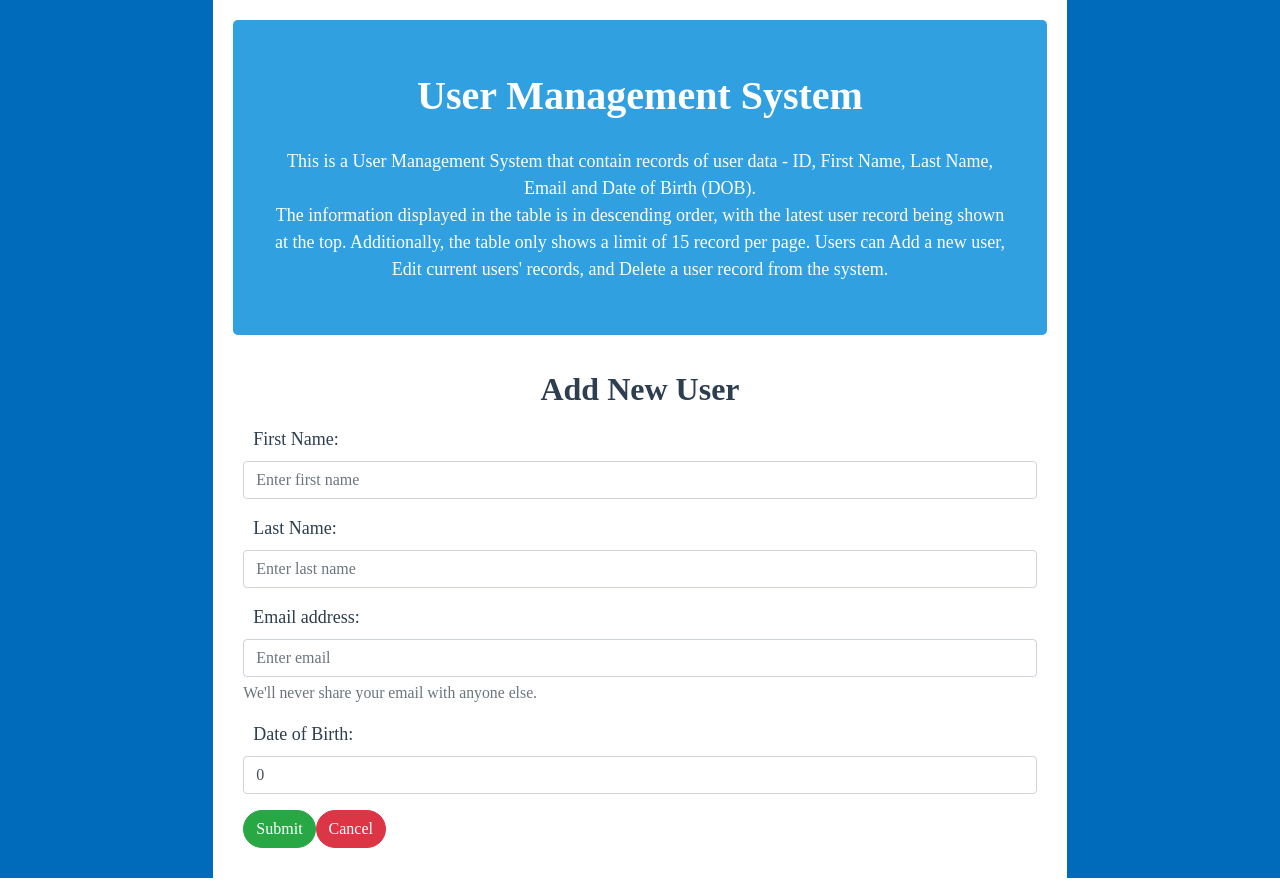
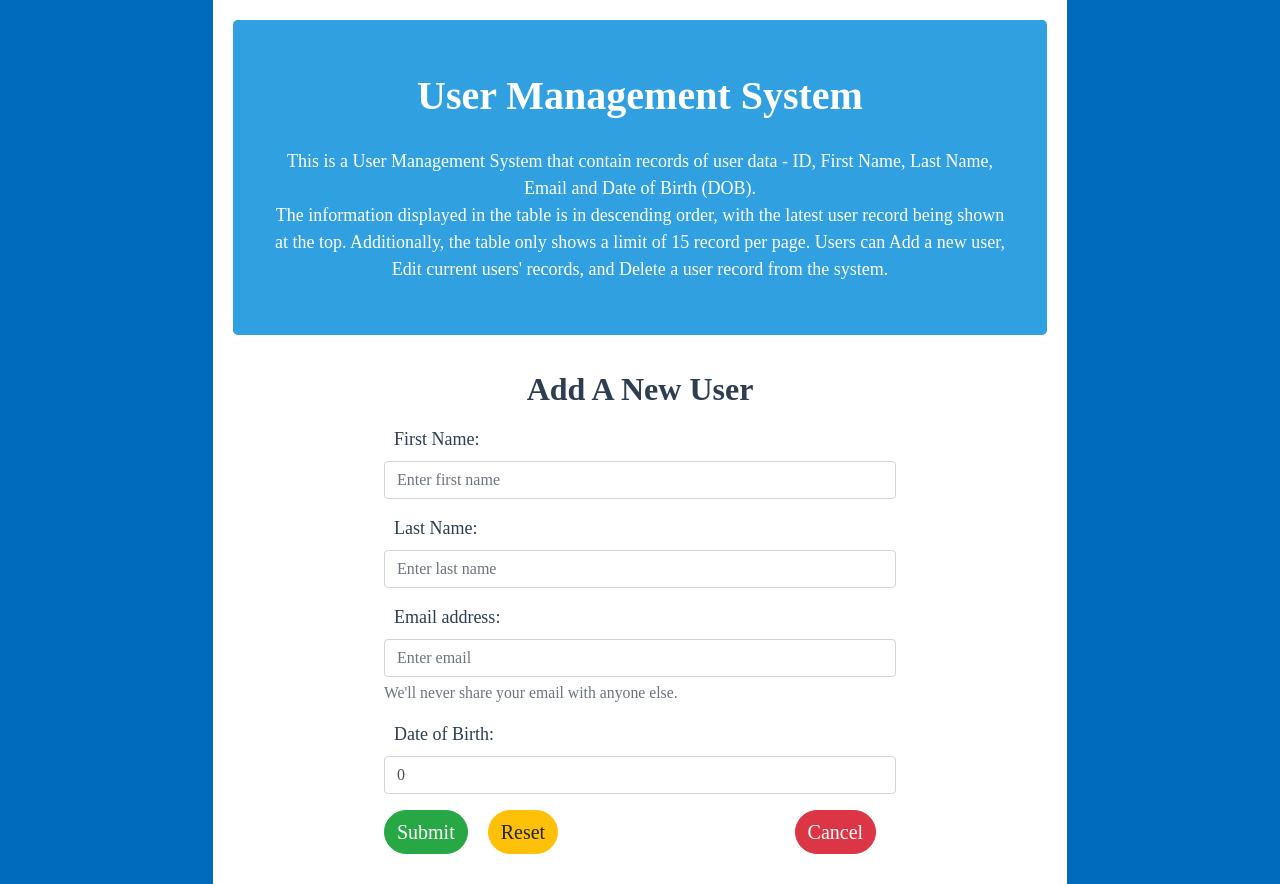
Before and after one commit to diyanahsoh/user-management-system, a Vue app: page / in a window 1280 px wide. Both pictures are taken after a click on the button "Add New User". Built offline with nearby package versions, Linux system fonts and the light colour scheme; data requests are answered from the project's data file; a web font is replaced by a local one.

Commit message:
Added comments

```diff
--- a/db.json
+++ b/db.json
@@ -118,6 +118,13 @@
       "email": "ben.dill@gmail.com",
       "dob": "5124758932",
       "id": 17
+    },
+    {
+      "firstName": "Hank",
+      "lastName": "White",
+      "email": "h.white@gmail.com",
+      "dob": "6245123784",
+      "id": 18
     }
   ]
 }
--- a/src/components/Form.vue
+++ b/src/components/Form.vue
@@ -1,14 +1,17 @@
 <template>
+  <transition appear name="slide-fade" mode="out-in">
     <div id="userForm">
-    <b-alert :show="dismissCountDown" dismissible variant="warning" @dismissed="dismissCountDown=0"
-      @dismiss-count-down="countDownChanged">
-      <p>You have updated a User's information.</p>
-    </b-alert>
-    <h2 v-if="state">Edit Current User</h2>
-    <h2 v-else>Add New User</h2>
-    <b-form @submit="onSubmit">
+      <!-- Header -->
+      <h2 v-if="state">Edit A Current User</h2>
+      <h2 v-else>Add A New User</h2>
+      <!-- Input Form -->
+      <b-row style="height: auto">
+        <b-col></b-col>
+        <b-col cols="8">
+          <b-form @submit="onSubmit" @reset="onReset">
             <b-form-group id="firstName" label="First Name:" label-for="input-2">
-        <b-form-input id="input-2" v-model="form.firstName" placeholder="Enter first name" required></b-form-input>
+              <b-form-input id="input-2" v-model="form.firstName" placeholder="Enter first name" required>
+              </b-form-input>
             </b-form-group>
 
             <b-form-group id="lastName" label="Last Name:" label-for="input-3">
@@ -17,17 +20,23 @@
 
             <b-form-group id="email" label="Email address:" label-for="input-1"
               description="We'll never share your email with anyone else.">
-        <b-form-input id="input-1" v-model="form.email" type="email" placeholder="Enter email" required></b-form-input>
+              <b-form-input id="input-1" v-model="form.email" type="email" placeholder="Enter email" required>
+              </b-form-input>
             </b-form-group>
 
             <b-form-group id="dob" label="Date of Birth:" label-for="input-4">
               <b-form-input id="input-4" v-model="form.dob" placeholder="Enter Date of Birth" required></b-form-input>
             </b-form-group>
-
+            <!-- Form Buttons -->
             <b-button type="submit" pill variant="success">Submit</b-button>
+            <b-button type="reset" pill variant="warning">Reset</b-button>
             <b-button type="cancel" pill variant="danger" @click="onCancel()">Cancel</b-button>
           </b-form>
+        </b-col>
+        <b-col></b-col>
+      </b-row>
     </div>
+  </transition>
 </template>
 
 <script>
@@ -44,13 +53,11 @@ export default {
         lastName: '',
         email: '',
         dob: 0
-      },
-      dismissSecs: 10,
-      dismissCountDown: 0,
-      showDismissibleAlert: false
+      }
     }
   },
   created () {
+    // Checks if Edit button was clicked, set form input fields to clicked user's information
     if (this.state) {
       this.form.firstName = this.record.firstName
       this.form.lastName = this.record.lastName
@@ -68,6 +75,7 @@ export default {
         email: this.form.email,
         dob: this.form.dob
       }
+      // Checks state that indicates True for editing current user information, False for adding a new user
       if (this.state) {
         this.axios.patch(url + this.record.id, item).then((response) => {
           if (response.status === 200) {
@@ -95,22 +103,11 @@ export default {
     },
     onReset (event) {
       event.preventDefault()
-      // cancel our form values
+      // Resets/clear form values
+      this.form.firstName = ''
+      this.form.lastName = ''
       this.form.email = ''
-      this.form.name = ''
-      this.form.food = null
-      this.form.checked = []
-      // Trick to cancel/clear native browser form validation state
-      this.show = false
-      this.$nextTick(() => {
-        this.show = true
-      })
-    },
-    countDownChanged (dismissCountDown) {
-      this.dismissCountDown = dismissCountDown
-    },
-    showAlert () {
-      this.dismissCountDown = this.dismissSecs
+      this.form.dob = 0
     }
   }
 }
@@ -124,11 +121,11 @@ form {
 label {
   padding-left: 10px !important;
 }
-#user-form {
+#userForm {
   .btn-danger {
-    font-size: 20px;
+    float: right;
   }
-  .btn-success {
+  .btn {
     font-size: 20px;
     margin-right: 20px;
   }
--- a/src/components/Home.vue
+++ b/src/components/Home.vue
@@ -3,6 +3,7 @@
   <div>
     <b-button pill variant="primary" class="addbtn" @click="addUser()">Add New User</b-button>
     <b-pagination v-model="currentPage" :total-rows="rows" :per-page="perPage" aria-controls="user-table"></b-pagination>
+    <!-- User Information Table -->
     <b-table id="user-table" :items="items" :fields="fields" striped hover responsive sticky-header primary-key="id"
       :per-page="perPage" :current-page="currentPage" :tbody-transition-props="transProps">
       <template #cell(edit)="data">
@@ -62,22 +63,25 @@ export default {
       })
     },
     deleteUser (userID) {
+      // Deletes selected user record from db
       const url = 'http://localhost:3000/users/' + userID
       this.axios.delete(url).then((response) => {
         this.loadData()
       })
     },
     addUser () {
+      // Emits event to interact with Form Component - https://www.smashingmagazine.com/2020/01/data-components-vue-js/
       this.$emit('addUser')
     },
     editUser (record) {
+      // Emits event to interact with Form Component - https://www.smashingmagazine.com/2020/01/data-components-vue-js/
       this.$emit('editUser', record)
     }
   }
 }
 </script>
 
-<style lang="scss" scoped>
+<style lang="scss">
 .b-table-sticky-header {
   max-height: 100%;
 }
```
Lines whose indentation alone changed are shown as unchanged.
